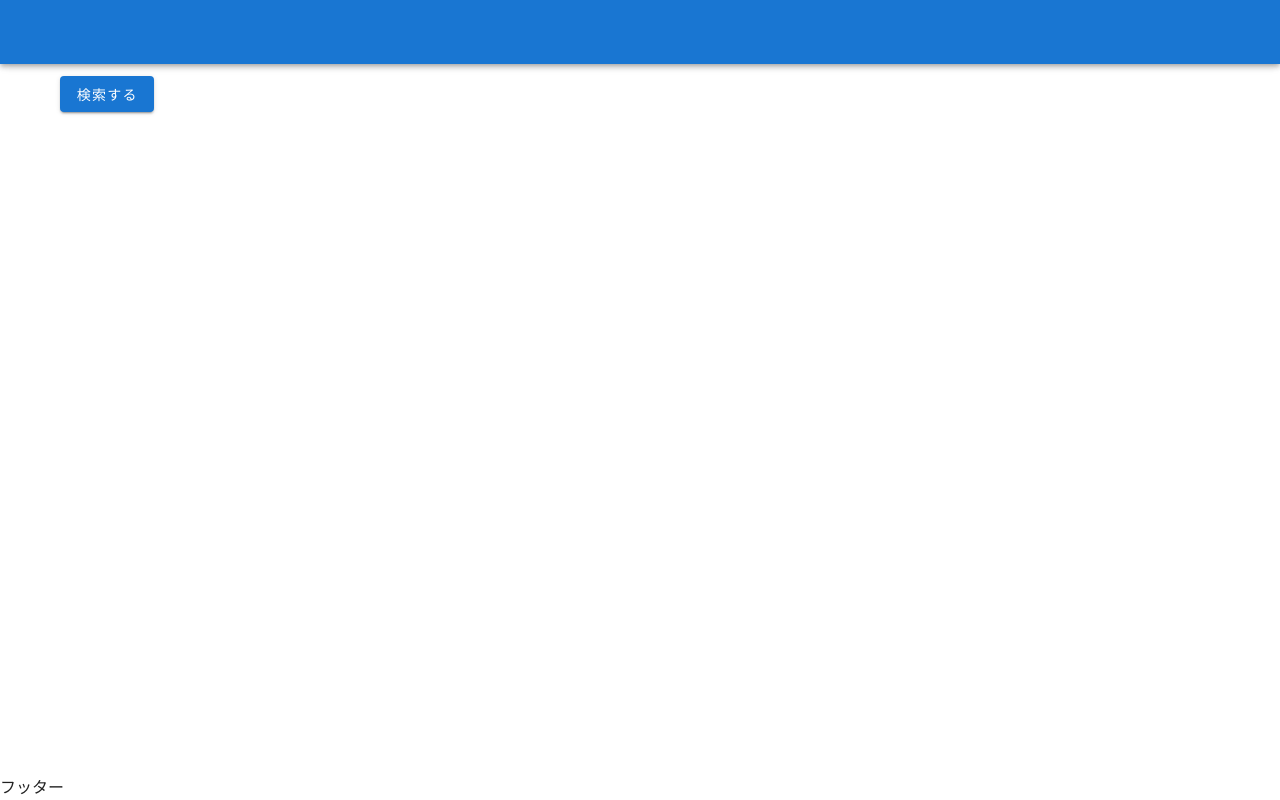
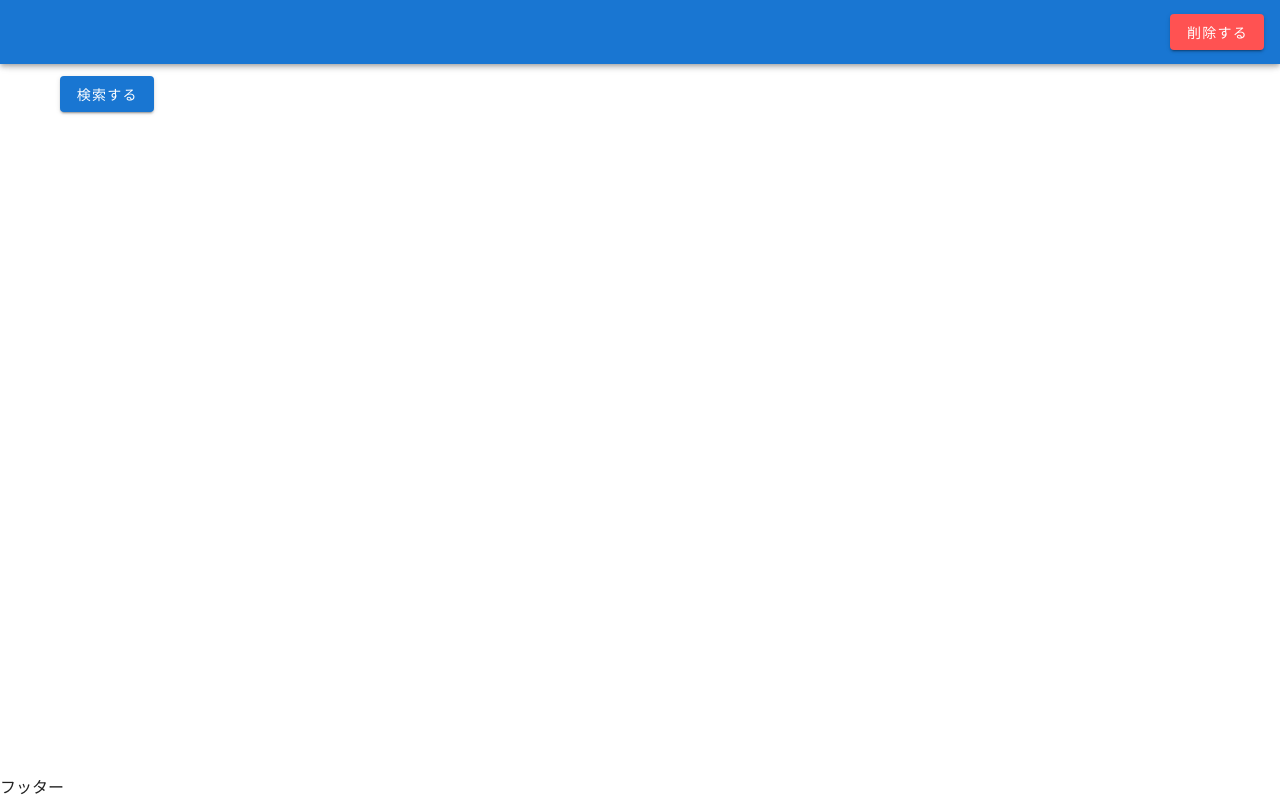
Before and after one commit to jun-sugawara/udemy_practice_vue, a Vue app in the folder section_8/bookapp/: page / in a window 1280 px wide. Built offline with nearby package versions, Linux system fonts and the light colour scheme.

Commit message:
一括削除機能の実装

```diff
--- a/section_8/bookapp/src/App.vue
+++ b/section_8/bookapp/src/App.vue
@@ -1,6 +1,6 @@
 <template>
   <v-app>
-    <HeaderCom/>
+    <HeaderCom @delete-local-storage="deleteLocalStorage" />
       <v-main>
         <v-container>
           <router-view :books="books" @add-book-list="addBook" @update-book-info="updateBookInfo" />
@@ -75,6 +75,15 @@ export default {
     },
     goToEditPage(id){
       this.$router.push(`/edit/${id}`)
+    },
+    deleteLocalStorage(){
+      const isDeleted = "LocalStorageのデータを削除してもよろしいですか？"
+      if(window.confirm(isDeleted)){
+        localStorage.setItem(STORAGE_KEY, '');
+        localStorage.removeItem(STORAGE_KEY)
+        this.books = []
+        window.location.reload()
+      }
     }
   }
 };
--- a/section_8/bookapp/src/global/HeaderCom.vue
+++ b/section_8/bookapp/src/global/HeaderCom.vue
@@ -1,18 +1,20 @@
 <template>
   <div>
-    <v-app-bar
-      app
-      color="primary"
-      dark
-    >
+    <v-app-bar app color="primary" dark>
       <v-spacer></v-spacer>
+      <v-btn color="error" @click="deleteLocalStorage">削除する</v-btn>
     </v-app-bar>
   </div>
 </template>
 
 <script>
 export default {
-
+  name: 'HeaderCom',
+  methods: {
+    deleteLocalStorage(){
+      this.$emit('delete-local-storage')
+    }
+  }
 }
 </script>
 
```
